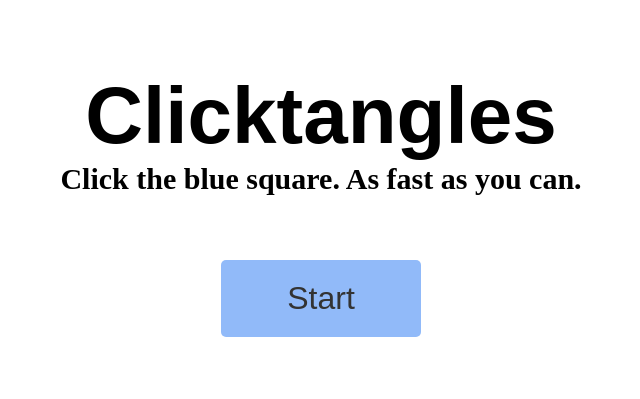
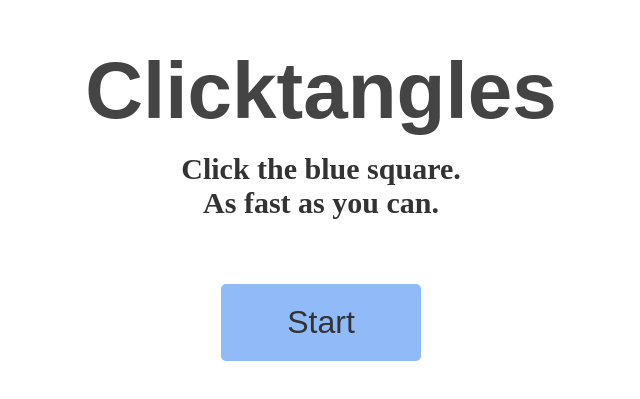
Before and after one commit to danielgittings/hitbox, a React (Create React App) app: page / in a window 1280 px wide. Shown: the part 205-604 px from the top of the page, without its empty margins (319-959 px from the left). Built offline with nearby package versions, Linux system fonts and the light colour scheme; the HTML template or start-up script is replaced by a standard one.

Commit message:
Add some tweaks

```diff
--- a/src/components/GameGrid.js
+++ b/src/components/GameGrid.js
@@ -37,7 +37,7 @@ const Grid = styled.div`
 class GameGrid extends Component {
   state = {
     grid: [
-      { id: 1, on: true },
+      { id: 1, on: false },
       { id: 2, on: false },
       { id: 3, on: false },
       { id: 4, on: false },
@@ -229,6 +229,10 @@ class GameGrid extends Component {
     return Math.floor(Math.random() * (this.state.grid.length - 1)) + 0;
   };
 
+  componentDidMount() {
+    this.setNextCell();
+  }
+
   render() {
     return (
       <Grid>
--- a/src/components/GameTitle.js
+++ b/src/components/GameTitle.js
@@ -6,7 +6,8 @@ const MainTitle = styled.h1`
   text-align: center;
   font-family: sans-serif;
   font-size: ${props => props.primary ? "5rem" : "3rem"};
-  margin: 0;
+  margin: 0 0 15px;
+  color: #444444;
 `;
 
 const GameTitle = ({ title, primary }) => {
--- a/src/components/PreviousScores.js
+++ b/src/components/PreviousScores.js
@@ -4,7 +4,7 @@ const PreviousScores = ({ scores }) => (
   <>
     <h4>Previous scores</h4>
     <ul>
-      {scores.slice(0, 5).map((score) => (
+      {scores.slice(1, 6).map(score => (
         <li key={score.timestamp}>{score.score}</li>
       ))}
     </ul>
--- a/src/states/title/Title.js
+++ b/src/states/title/Title.js
@@ -7,13 +7,19 @@ import styled from 'styled-components';
 const SubHeading = styled.h3`
   font-size: 30px;
   margin: 0 0 4rem;
+  color: #333333;
+  text-align: center;
 `;
 
 const Title = ({ startGame }) => (
   <>
     <Centraliser>
       <GameTitle title="Clicktangles" primary />
-      <SubHeading>Click the blue square. As fast as you can.</SubHeading>
+      <SubHeading>
+        Click the blue square.
+        <br />
+        As fast as you can.
+      </SubHeading>
       <StartButton startGame={startGame} buttonText={'Start'} />
     </Centraliser>
   </>
```
